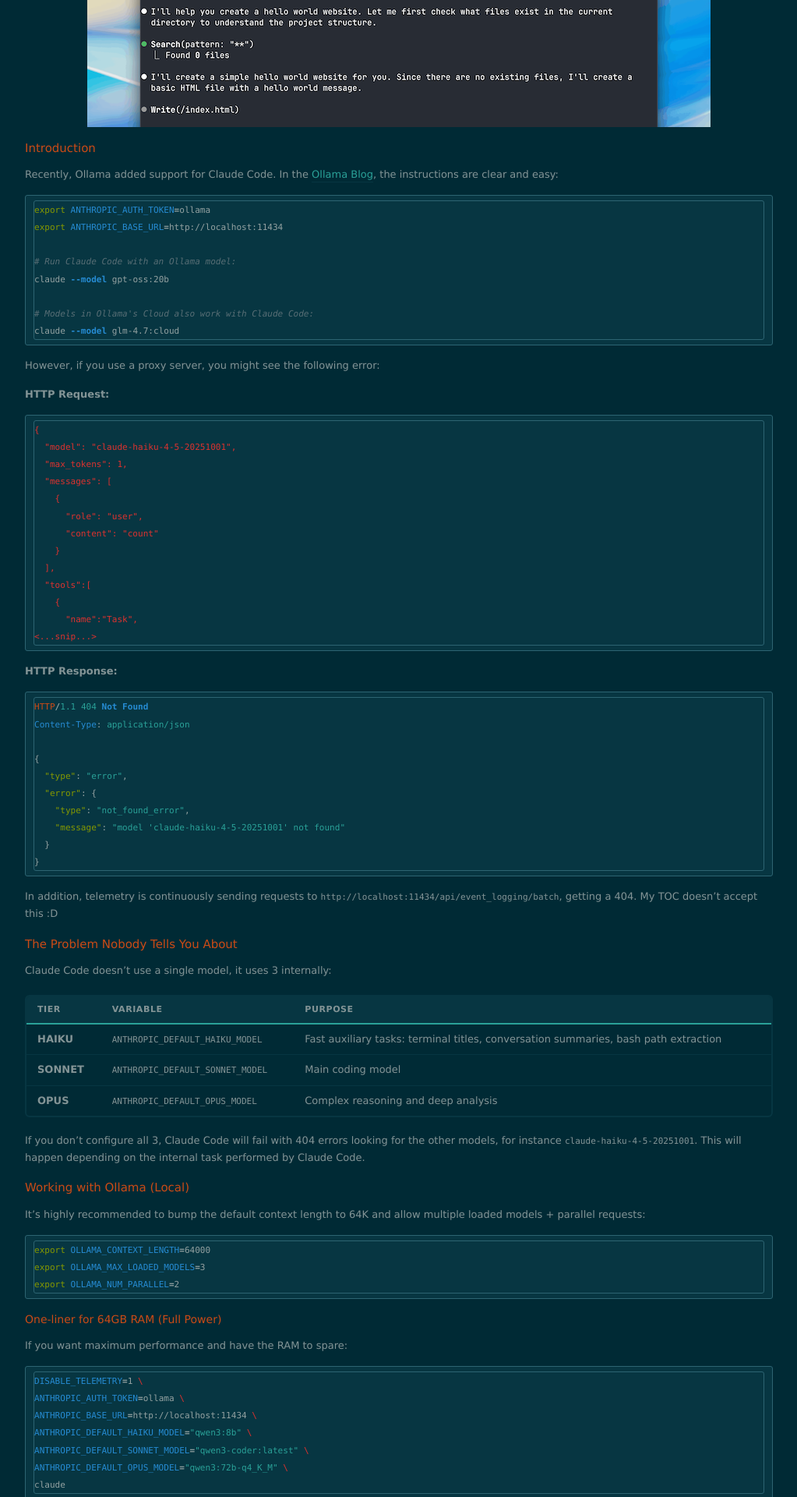
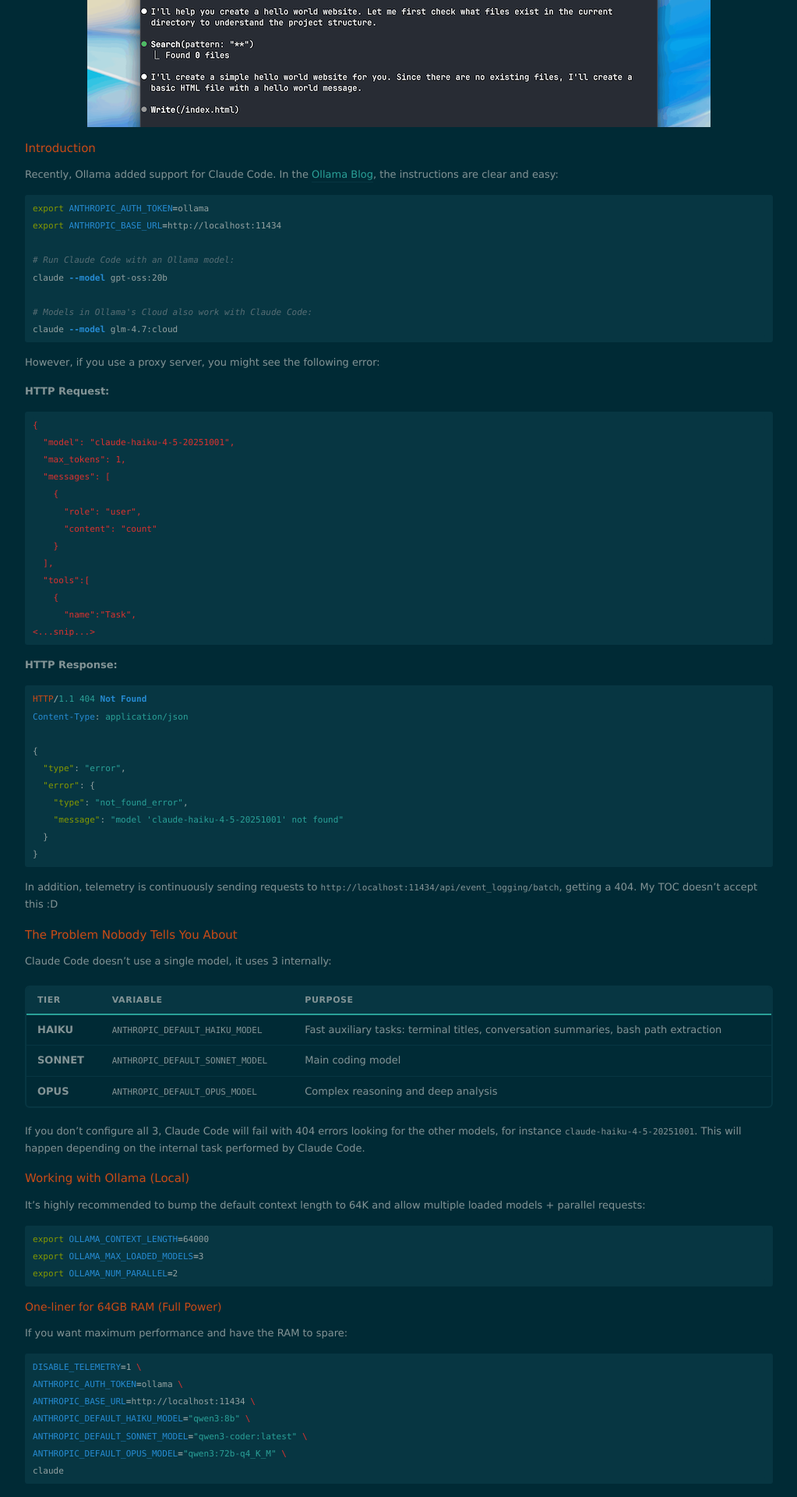
Before and after one commit to dan1t0/blog, a Jekyll site: the page built from index.html, in a window 1280 px wide. Shown: the part 586-2506 px from the top of the page at 78% size, without its empty margins (128-1151 px from the left). Built offline with Jekyll 4.4.1, drawn with Linux system fonts in a browser that asks for light colours; nearby versions of some CDN libraries; the list of posts is cut into pages by our own code.

Commit message:
Update border style for highlight class in dark theme to remove solid border

```diff
--- a/assets/css/colors-dark.css
+++ b/assets/css/colors-dark.css
@@ -51,7 +51,7 @@
 .highlight{
 	background-color: #073642;
 	color: #93a1a1;
-	border: 1px solid #2d6472;
+	border: 0px solid #2d6472;
     border-radius: 3px;
     overflow: auto;
     padding: 6px 10px;
```
